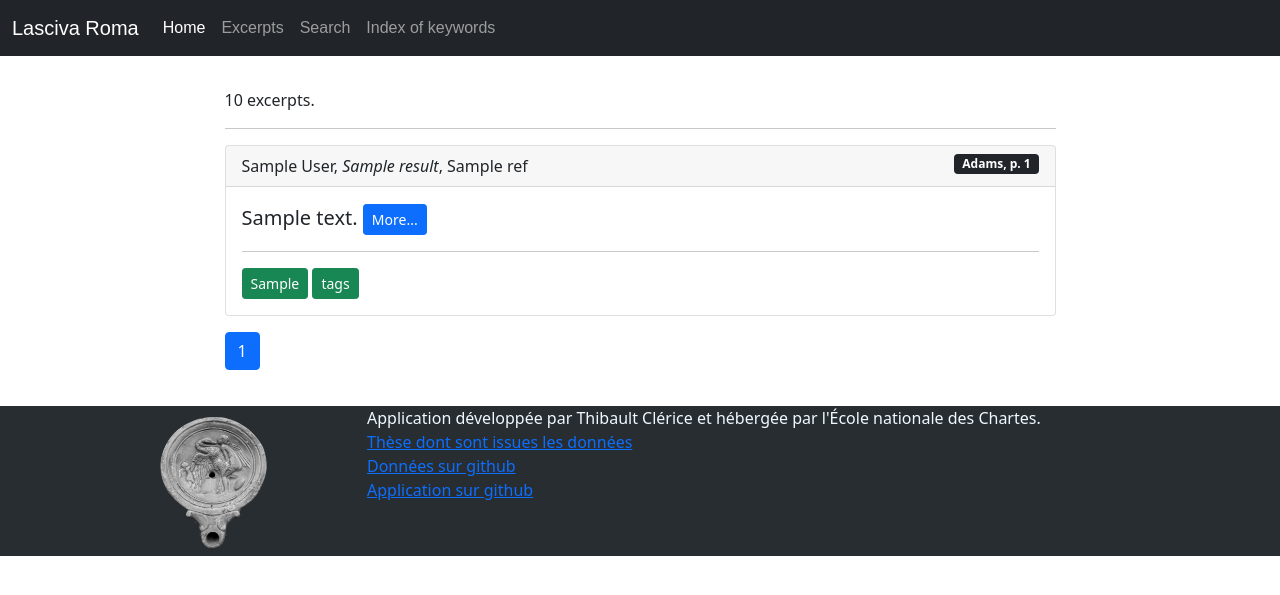
After one commit to lascivaroma/webapp, a Python web app: template templates/all_pages.html in a window 1280 px wide. The commit adds this page. Shown: the top 595 px of the page. Run offline with Jinja, Linux system fonts and the light colour scheme; the template is opened without the code that fills it: most values are stand-ins (such as "Sample title", 1, 10 or a date in 2020).

Commit message:
Minimal update to make it usable

```diff
--- a/app.py
+++ b/app.py
@@ -5,7 +5,7 @@ from flask import Flask
 
 logger = logging.getLogger()
 
-from .models.corpus import Excerpt, STORAGE, INDEX_DIR, INDEX_NAME
+from .models.corpus import Excerpt, STORAGE, INDEX_DIR, INDEX_NAME, ExcerptPropertyNames
 
 
 ROOT_DIR = os.path.abspath(os.path.dirname(__file__))
--- /dev/null
+++ b/templates/all_pages.html
@@ -0,0 +1,67 @@
+{% extends "container.html" %}
+
+{% block css %}
+    <style type="text/css">
+    .card {
+        margin-bottom: 1rem;
+    }
+    </style>
+{% endblock %}
+{% block header %}
+{% endblock %}
+{% block body %}
+<div class="row justify-content-center">
+    <div class="col-md-9">
+        <p>{{ results.total }} excerpts.</p>
+        <hr/>
+        {% for result in results %}
+        <div class="card">
+          <div class="card-header">
+            {{result.author}}, <i>{{result.title}}</i>, {{result.ref}}
+              <span class="badge bg-dark float-end">Adams, p. {{ result.adamsPage }}</span>
+          </div>
+          <div class="card-body">
+            <blockquote class="blockquote mb-0">
+              <p>
+                  {% if query %}{{result.highlights("body") | safe}}{% else %}{{ result.body }}{% endif %}
+                  <a href="{{ url_for('excerpt_read', unit=result.id) }}" class="btn btn-primary btn-sm">More...</a>
+              </p>
+            </blockquote>
+            <hr />
+              <div>
+                  {%  for tag in result.tags.split() %}<a href="{{ url_for('search', tags=tag) }}" class="btn btn-sm btn-success">{{tag}}</a> {% endfor %}
+              </div>
+          </div>
+        </div>
+        {% endfor %}
+
+        <nav aria-label="Page navigation" style="margin:1em auto; display: block; text-align: center;">
+          <ul class="pagination">
+            {%  if results.pagenum > 1 %}
+                <li class="page-item"><a class="page-link" href="{{ url_for("all_page", page=results.pagenum-1) }}">Previous</a></li>
+                <li class="page-item"><a class="page-link" href="{{ url_for("all_page", page=1) }}">1</a></li>
+            {% else %}
+                <li class="page-item active"><a class="page-link" href="{{ url_for("all_page", page=1) }}">1</a></li>
+            {% endif %}
+            {% for pageNum in paginate(results) %}
+                {% if pageNum == results.pagenum %}
+                    <li class="page-item active"><a class="page-link" href="{{ url_for("all_page", page=results.pagenum) }}">{{ results.pagenum}}</a></li>
+                {% elif pageNum == '...' %}
+                    <li class="page-item disabled"><a class="page-link">{{ pageNum}}</a></li>
+                {% else %}
+                    <li class="page-item"><a class="page-link" href="{{ url_for("all_page", page=pageNum) }}">{{ pageNum}}</a></li>
+                {% endif %}
+            {% endfor %}
+            {%  if results.pagenum < results.pagecount %}
+                {%  if results.pagenum + 1 < results.pagecount %}
+                    <li class="page-item"><a class="page-link" href="{{ url_for("all_page", page=results.pagecount) }}">{{results.pagecount}}</a></li>
+                {% endif %}
+                <li class="page-item"><a class="page-link" href="{{ url_for("all_page", page=results.pagenum+1) }}">Next</a></li>
+            {% endif %}
+          </ul>
+        </nav>
+    </div>
+
+</div>
+
+{% endblock %}
--- a/templates/container.html
+++ b/templates/container.html
@@ -1,10 +1,13 @@
 <!DOCTYPE html>
 <html>
 <head>
-	<title></title>
+	<title>Lasciva Roma</title>
 	<meta charset="utf-8">
+    <meta name="description" content="Database about Latin sexuality">
+    <meta name="keywords" content="Latin, Sexuality, Vocabulary">
+    <meta name="author" content="Thibault Clérice">
 	<link rel="stylesheet" type="text/css" href="{{ url_for("static", filename="css/bootstrap.min.css")}}">
-    <link rel="stylesheet" type="text/css" href="https://cdnjs.cloudflare.com/ajax/libs/font-awesome/5.15.3/css/solid.min.css" />
+    <link rel="stylesheet" type="text/css" href="https://cdnjs.cloudflare.com/ajax/libs/font-awesome/5.15.4/css/all.min.css" />
 	<style type="text/css">
 		/* cyrillic-ext */
 		@font-face {
@@ -79,14 +82,22 @@
 							<a class="nav-link active" aria-current="page" href="{{ url_for('main') }}">Home</a>
 						</li>
 						<li class="nav-item">
-							<a class="nav-link" href="{{ url_for('search') }}">Annotated Corpus</a>
+							<a class="nav-link" href="{{ url_for('all_page') }}">Excerpts</a>
 						</li>
+						<li class="nav-item">
+							<a class="nav-link" href="{{ url_for('search') }}">Search</a>
+						</li>
+						<li class="nav-item">
+							<a class="nav-link" href="{{ url_for('indexes') }}">Index of keywords</a>
+						</li>
+                        <!--
 						<li class="nav-item">
 							<a class="nav-link" href="#">Lemmatized Priapea</a>
 						</li>
 						<li class="nav-item">
 							<a class="nav-link disabled" href="#" tabindex="-1" aria-disabled="true">Is my excerpt sexual ? (Soon)</a>
 						</li>
+						-->
 					</ul>
 				</div>
 			</div>
@@ -105,7 +116,10 @@
 					<img src="{{ url_for("static", filename="images/leda.png")}}" alt="Roman oil lamp with Leda" class="leda" height="100%" width="auto" />
 				</div>
 				<div class="col-9">
-					COLOPHON
+					Application développée par Thibault Clérice et hébergée par l'École nationale des Chartes.<br />
+                    <a href="http://theses.fr/s226893">Thèse dont sont issues les données</a><br/>
+                    <a href="https://github.com/lascivaroma/exemplier/">Données sur github</a><br/>
+                    <a href="https://github.com/lascivaroma/webapp/">Application sur github</a><br/>
 				</div>
 			</div>
 		</div>
```
Also changed, not shown: models/corpus.py (+12 -2 lines), routes/main.py (+28 -2 lines), templates/index.html (+10 -0 lines), templates/indexes.html (added, +23 -0 lines), templates/indexes_list.html (added, +23 -0 lines).
